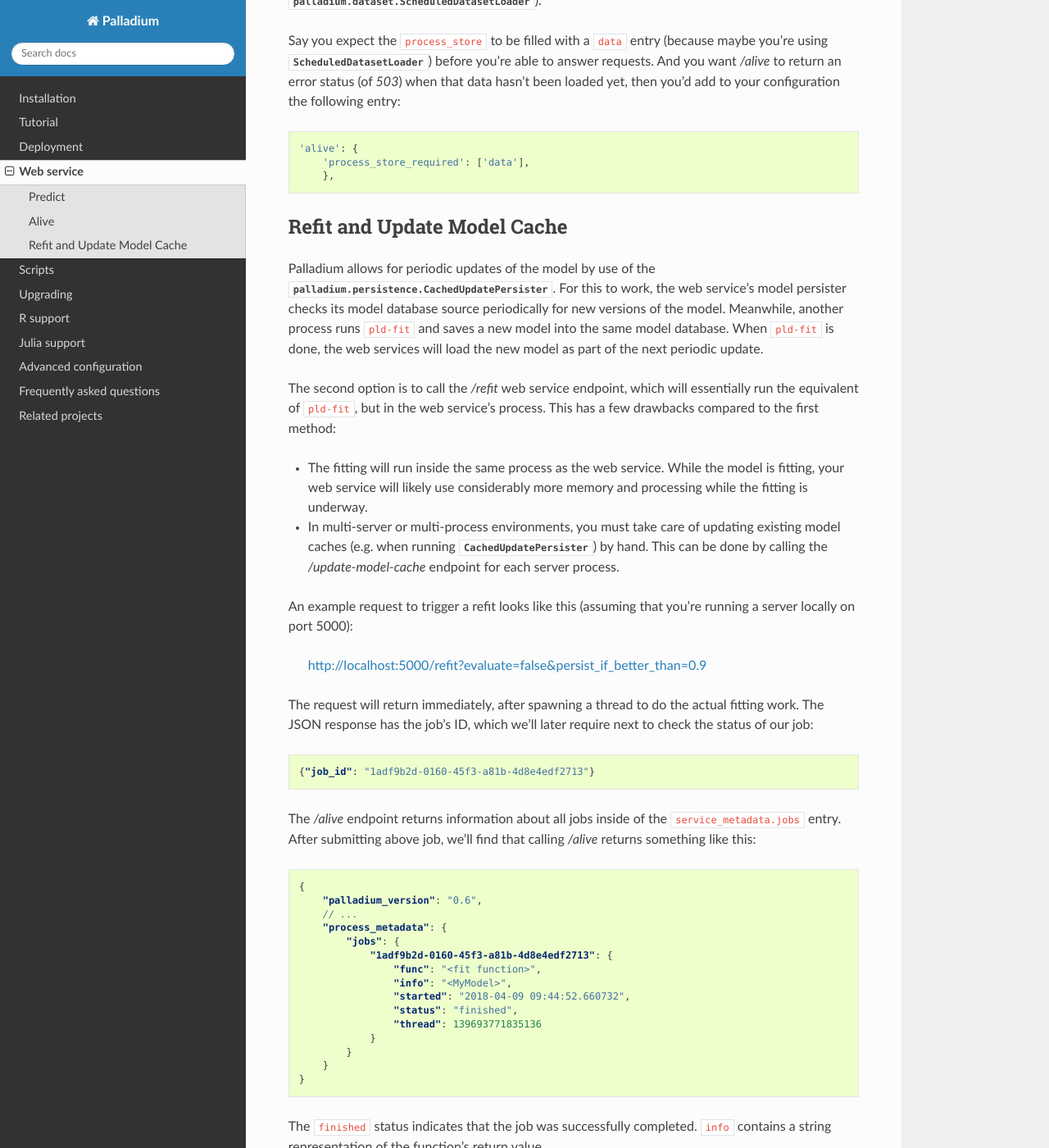
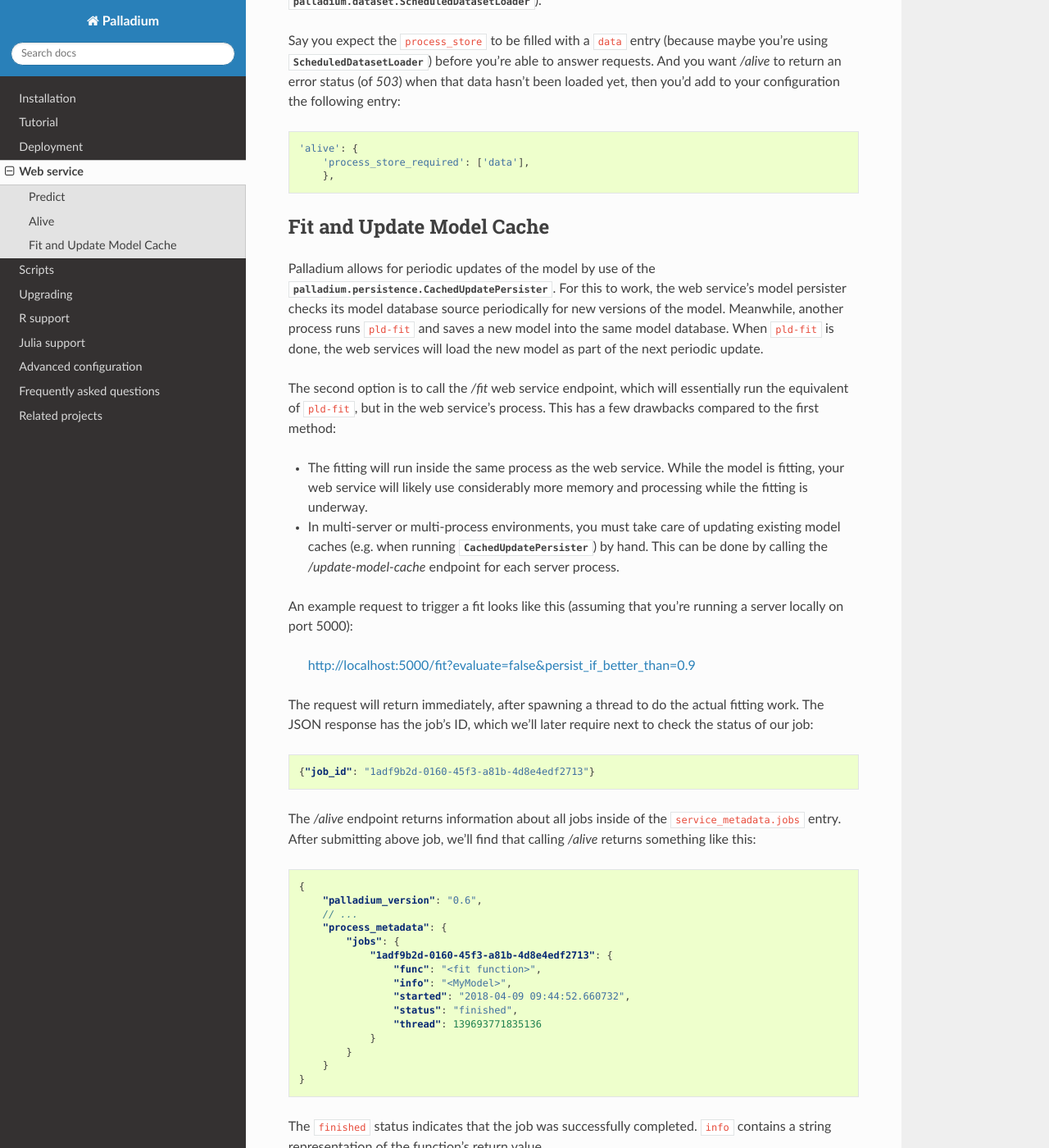
Before and after one commit to ottogroup/palladium, a Sphinx documentation site: the page built from docs/user/web-service.rst, in a window 1280 px wide and 1400 px high, scrolled down 2933 px. Shown: the whole window at 82% size. Built offline with Sphinx 7.4.7 and the Read the Docs theme 2.0.0, drawn with Linux system fonts in a browser that asks for light colours; pages that are not in the unit, such as notebooks, are missing from menus; some of the changed text lies outside the part shown.

Commit message:
Rename /refit to /fit

```diff
--- a/docs/user/web-service.rst
+++ b/docs/user/web-service.rst
@@ -170,8 +170,8 @@ configuration the following entry:
         'process_store_required': ['data'],
         },
 
-Refit and Update Model Cache
-----------------------------
+Fit and Update Model Cache
+--------------------------
 
 Palladium allows for periodic updates of the model by use of the
 :class:`palladium.persistence.CachedUpdatePersister`.  For this to
@@ -181,7 +181,7 @@ process runs ``pld-fit`` and saves a new model into the same model
 database.  When ``pld-fit`` is done, the web services will load the
 new model as part of the next periodic update.
 
-The second option is to call the */refit* web service endpoint, which
+The second option is to call the */fit* web service endpoint, which
 will essentially run the equivalent of ``pld-fit``, but in the web
 service's process.  This has a few drawbacks compared to the first
 method:
@@ -197,10 +197,10 @@ method:
   can be done by calling the */update-model-cache* endpoint for each
   server process.
 
-An example request to trigger a refit looks like this (assuming that
+An example request to trigger a fit looks like this (assuming that
 you're running a server locally on port 5000):
 
-  http://localhost:5000/refit?evaluate=false&persist_if_better_than=0.9
+  http://localhost:5000/fit?evaluate=false&persist_if_better_than=0.9
 
 The request will return immediately, after spawning a thread to do the
 actual fitting work.  The JSON response has the job's ID, which we'll
@@ -238,13 +238,13 @@ function's return value.
 
 When using a cached persister, you may also want to run the
 */update-model-cache* endpoint, which runs another job asynchronously,
-the same way that */refit* does, that is, by returning an id and
+the same way that */fit* does, that is, by returning an id and
 storing information about the job inside of ``process_metadata``.
 */update-model-cache* will update the cache of any caching model
 persisters, such as
 :class:`~palladium.persistence.CachedUpdatePersister`.
 
-The */refit* and */update-model-cache* endpoints aren't registered by
+The */fit* and */update-model-cache* endpoints aren't registered by
 default with the Flask app.  To register the two endpoints, you can
 either call the Flask app's ``add_url_rules`` directly or use the
 convenience function :func:`palladium.server.add_url_rule` instead
@@ -256,8 +256,8 @@ endpoints is this:
     'flask_add_url_rules': [
         {
             '__factory__': 'palladium.server.add_url_rule',
-            'rule': '/refit',
-            'view_func': 'palladium.server.refit',
+            'rule': '/fit',
+            'view_func': 'palladium.server.fit',
             'methods': ['POST'],
         },
         {
```
Also changed, not shown: 2 other files.
